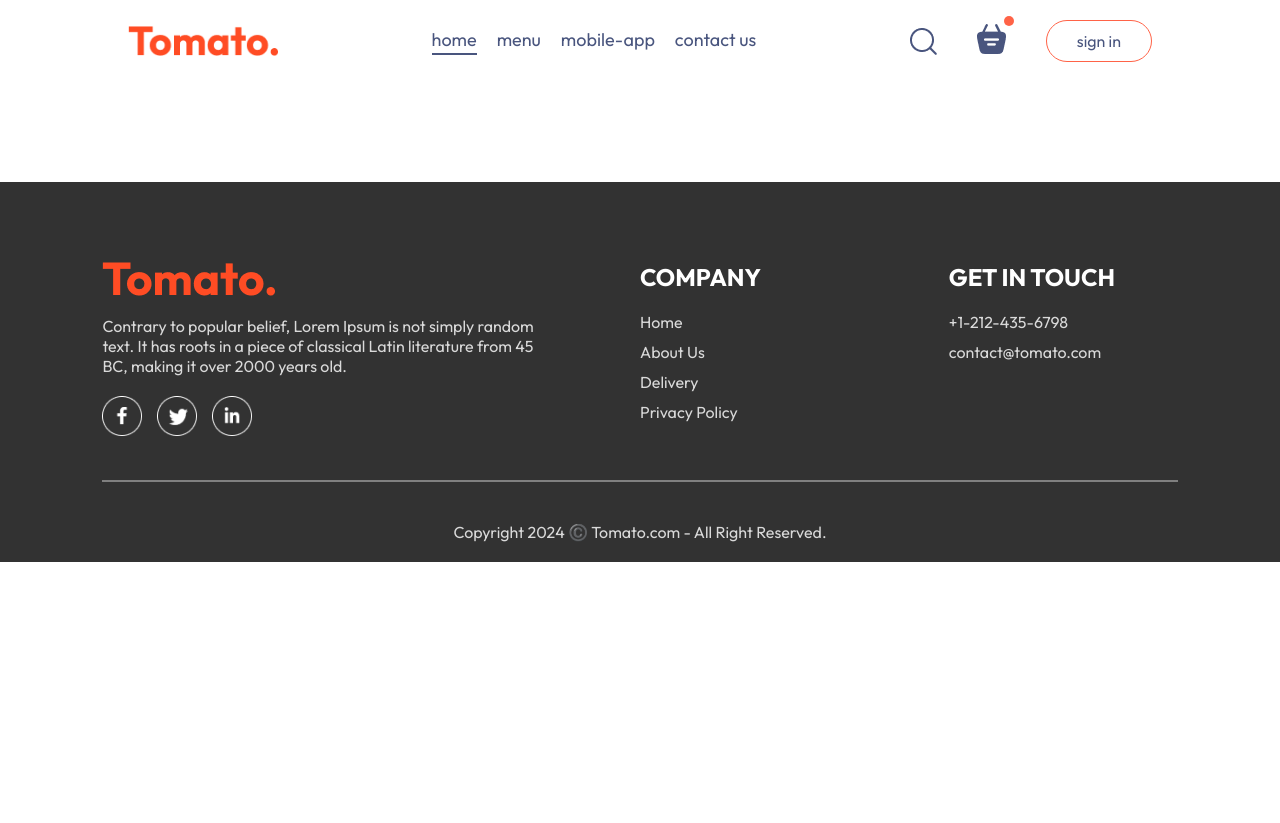
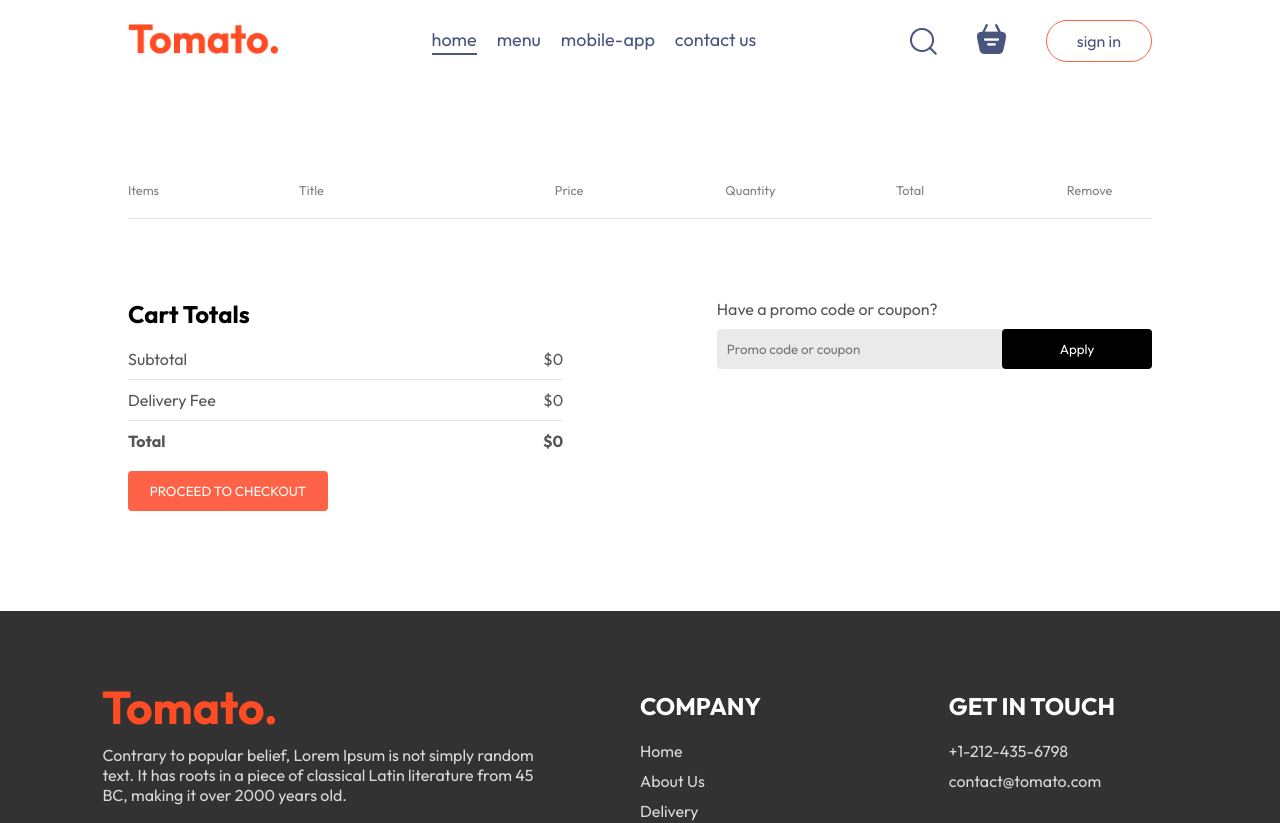
Before and after one commit to graceCanCod3/food-deli, a React (Vite) app in the folder frontend/: page /cart in a window 1280 px wide. Shown: the top 823 px of the page. Before the commit the page ends 800 px from the top, so only its background shows below. Built offline with nearby package versions, Linux system fonts and the light colour scheme.

Commit message:
frontend completed

```diff
--- a/frontend/src/components/Navbar/Navbar.jsx
+++ b/frontend/src/components/Navbar/Navbar.jsx
@@ -1,16 +1,18 @@
-import React, { useState } from 'react'
+import React, { useContext, useState } from 'react'
 import './Navbar.css'
 import { assets } from '../../assets/assets'
 import { Link } from 'react-router-dom'
+import { StoreContext } from '../../context/StoreContext'
 
 const Navbar = ({setShowLogin}) => {
 
     const[menu, setMenu] = useState("home")
 
+    const {getTotalCartAmount} =useContext(StoreContext)
 
   return (
     <div className='navbar'>
-       <img src={assets.logo} alt="" className="logo" />
+       <Link to='/'><img src={assets.logo} alt="" className="logo" /></Link>
        <ul className="navbar-menu">
          <Link to='/' onClick={()=>setMenu("home")} className={menu==="home"?"active":""}>home</Link>
          <a href='#explore-menu' onClick={()=>setMenu("menu")} className={menu==="menu"?"active":""}>menu</a>
@@ -20,8 +22,8 @@
        <div className="navbar-right">
         <img src={assets.search_icon} alt="" />
         <div className="navbar-search-icon">
-            <img src={assets.basket_icon} alt="" />
-            <div className="dot"></div>
+            <Link to='/cart'><img src={assets.basket_icon} alt="" /></Link>
+            <div className={getTotalCartAmount()===0?"":"dot"}></div>
         </div>
         <button onClick={()=>setShowLogin(true)}>sign in</button>
        </div>
--- a/frontend/src/context/StoreContext.jsx
+++ b/frontend/src/context/StoreContext.jsx
@@ -1,42 +1,47 @@
-import { createContext, useEffect, useState } from 'react'
-import { food_list } from '../assets/assets'
+import { createContext, useEffect, useState } from "react";
+import { food_list } from "../assets/assets";
 
-export const StoreContext = createContext(null)
+export const StoreContext = createContext(null);
 
 const StoreContextProvider = (props) => {
-
-    const [cartItems,setCartItems] = useState({});
+  const [cartItems, setCartItems] = useState({});
 
   const addToCart = (itemId) => {
     if (!cartItems[itemId]) {
-            setCartItems((prev)=>({...prev,[itemId]:1}))
+      setCartItems((prev) => ({ ...prev, [itemId]: 1 }));
+    } else {
+      setCartItems((prev) => ({ ...prev, [itemId]: prev[itemId] + 1 }));
     }
-        else {
-            setCartItems((prev)=>({...prev,[itemId]:prev[itemId]+1}))
+  };
+
+  const removeFromCart = (itemId) => {
+    setCartItems((prev) => ({ ...prev, [itemId]: prev[itemId] - 1 }));
+  };
+
+  const getTotalCartAmount = () => {
+    let totalAmount = 0;
+    for (const item in cartItems) {
+      if (cartItems[item] > 0) {
+        let itemInfo = food_list.find((product) => product._id === item);
+        totalAmount += itemInfo.price * cartItems[item];
       }
     }
-
-    const removeFromCart = (itemId) => {
-        setCartItems((prev)=>({...prev,[itemId]:prev[itemId]-1}))
-    }
-
-    useEffect(()=>{
-        console.log(cartItems);
-    },[cartItems])
+    return totalAmount;
+  };
 
   const contextValue = {
     food_list,
     cartItems,
     setCartItems,
     addToCart,
-        removeFromCart
-    }
+    removeFromCart,
+    getTotalCartAmount,
+  };
   return (
     <StoreContext.Provider value={contextValue}>
       {props.children}
-
     </StoreContext.Provider>
-    )
-}
+  );
+};
 
 export default StoreContextProvider;
--- a/frontend/src/pages/Cart/Cart.css
+++ b/frontend/src/pages/Cart/Cart.css
@@ -0,0 +1,90 @@
+.cart{
+     margin-top: 100px;
+}
+.cart-items-title{
+    display: grid;
+    grid-template-columns: 1fr 1.5fr 1fr 1fr 1fr 0.5fr;
+    align-items: center;
+    color: grey;
+    font-size: max(1vw,12px);
+}
+.cart-items-item{
+    margin: 10px 0px;
+    color: black;
+}
+.cart-items-item img{
+    width: 50px;
+}
+.cart hr{
+    height: 1px;
+    background-color: #e2e2e2;
+    border: none;
+}
+.cart-items-item .cross{
+    cursor: pointer;
+}
+.cart-bottom{
+    margin-top: 80px;
+    display: flex;
+    justify-content: space-between;
+    gap: max(12vw,20px);
+}
+.cart-total{
+    flex: 1;
+    display: flex;
+    flex-direction: column;
+    gap: 20px;
+}
+.cart-total-details{
+    display: flex;
+    justify-content: space-between;
+    color: #555;
+}
+.cart-total hr{
+    margin: 10px 0px;
+}
+.cart-total button{
+    border: none;
+    color: white;
+    background-color: tomato;
+    width: max(15vw,200px);
+    padding: 12px 0px;
+    border-radius: 4px;
+    cursor: pointer;
+}
+.cart-promocode{
+    flex: 1;
+}
+.cart-promocode p{
+    color: #555;
+}
+.cart-promocode-input{
+    margin-top: 10px;
+    display: flex;
+    justify-content: space-between;
+    align-items: center;
+    background-color: #eaeaea;
+    border-radius: 4px;
+}
+.cart-promocode-input input{
+    background: transparent;
+    border: none;
+    outline: none;
+    padding-left: 10px;
+}
+.cart-promocode-input button{
+    width: max(10vw,150px);
+    padding: 12px 5px;
+    background-color: black;
+    border: none;
+    color: white;
+    border-radius: 4px;
+}
+@media (max-width:750px) {
+    .cart-bottom{
+        flex-direction: column-reverse;
+    }
+    .cart-promocode{
+        justify-content: start;
+    }
+}
--- a/frontend/src/pages/Cart/Cart.jsx
+++ b/frontend/src/pages/Cart/Cart.jsx
@@ -1,12 +1,78 @@
-import React from 'react'
-import './Cart.css'
+import React, { useContext } from "react";
+import "./Cart.css";
+import { StoreContext } from "../../context/StoreContext";
+import { useNavigate } from "react-router-dom";
 
 const Cart = () => {
+
+  const { cartItems, food_list, removeFromCart, getTotalCartAmount } = useContext(StoreContext);
+
+  const navigate = useNavigate();
+
   return (
-    <div>
+    <div className="cart">
+      <div className="cart-items">
+        <div className="cart-items-title">
+          <p>Items</p>
+          <p>Title</p>
+          <p>Price</p>
+          <p>Quantity</p>
+          <p>Total</p>
+          <p>Remove</p>
+        </div>
+        <br />
+        <hr />
+        {food_list.map((item, index) => {
+          if (cartItems[item._id] > 0) {
+            return (
+              <div>
+                <div className="cart-items-title cart-items-item">
+                  <img src={item.image} alt="" />
+                  <p>{item.name}</p>
+                  <p>${item.price}</p>
+                  <p>{cartItems[item._id]}</p>
+                  <p>${item.price * cartItems[item._id]}</p>
+                  <p onClick={()=>removeFromCart(item._id)} className="cross">x</p>
+                </div>
+                <hr />
+              </div>
+            );
+          }
+        })}
+      </div>
+      <div className="cart-bottom">
+          <div className="cart-total">
+            <h2>Cart Totals</h2>
+            <div>
+              <div className="cart-total-details">
+                <p>Subtotal</p>
+                <p>${getTotalCartAmount()}</p>
+              </div>
+              <hr />
+              <div className="cart-total-details">
+                <p>Delivery Fee</p>
+                <p>${getTotalCartAmount()===0?0:2}</p>
+              </div>
+              <hr />
+              <div className="cart-total-details">
+                <b>Total</b>
+                <b>${getTotalCartAmount()===0?0:getTotalCartAmount()+2}</b>
+              </div>
+            </div>
+            <button onClick={()=>navigate('/order')}>PROCEED TO CHECKOUT</button>
+          </div>
+          <div className="cart-promocode">
+            <div>
+              <p>Have a promo code or coupon?</p>
+              <div className='cart-promocode-input'>
+                <input type="text" placeholder="Promo code or coupon" />
+                <button>Apply</button>
+              </div>
+            </div>
+          </div>
+      </div>
+    </div>
+  );
+};
 
-    </div>
-  )
-}
-
-export default Cart
+export default Cart;
--- a/frontend/src/pages/PlaceOrder/PlaceOrder.css
+++ b/frontend/src/pages/PlaceOrder/PlaceOrder.css
@@ -0,0 +1,35 @@
+.place-order{
+    display: flex;
+    align-items: start;
+    justify-content: space-between;
+    gap: 50px;
+    margin-top: 100px;
+}
+.place-order-left{
+    width: 100%;
+    max-width: max(30%,500px);
+}
+.place-order-left .title{
+    font-size: 30px;
+    font-weight: 600;
+    margin-bottom: 50px;
+}
+.place-order-left input{
+    margin-bottom: 15px;
+    width: 100%;
+    padding: 10px;
+    border: 1px solid #c5c5c5;
+    border-radius: 4px;
+    outline-color: tomato;
+}
+.place-order-left .multi-fields{
+    display: flex;
+    gap: 10px;
+}
+.place-order-right{
+    width: 100%;
+    max-width: max(40%,500px);
+}
+.place-order .cart-total button{
+    margin-top: 30px;
+}
--- a/frontend/src/pages/PlaceOrder/PlaceOrder.jsx
+++ b/frontend/src/pages/PlaceOrder/PlaceOrder.jsx
@@ -1,12 +1,55 @@
-import React from 'react'
-import './PlaceOrder.css'
+import React, { useContext } from "react";
+import "./PlaceOrder.css";
+import { StoreContext } from "../../context/StoreContext";
 
 const PlaceOrder = () => {
+
+    const {getTotalCartAmount} = useContext(StoreContext)
+
   return (
-    <div>
+    <form className="place-order">
+      <div className="place-order-left">
+        <p className="title">Delivery Information</p>
+        <div className="multi-fields">
+          <input type="text" placeholder="First Name" />
+          <input type="text" placeholder="Last Name" />
+        </div>
+        <input type="email" placeholder="Email address" />
+        <input type="text" placeholder="Street" />
+        <div className="multi-fields">
+          <input type="text" placeholder="City" />
+          <input type="text" placeholder="State" />
+        </div>
+        <div className="multi-fields">
+          <input type="text" placeholder="Zip code" />
+          <input type="text" placeholder="Country" />
+        </div>
+        <input type="text" placeholder="Phone" />
+      </div>
+      <div className="place-order-right">
+        <div className="cart-total">
+          <h2>Cart Totals</h2>
+          <div>
+            <div className="cart-total-details">
+              <p>Subtotal</p>
+              <p>${getTotalCartAmount()}</p>
+            </div>
+            <hr />
+            <div className="cart-total-details">
+              <p>Delivery Fee</p>
+              <p>${getTotalCartAmount()===0?0:2}</p>
+            </div>
+            <hr />
+            <div className="cart-total-details">
+              <b>Total</b>
+              <b>${getTotalCartAmount()===0?0:getTotalCartAmount() + 2}</b>
+            </div>
+          </div>
+          <button>PROCEED TO PAYMENT</button>
+        </div>
+      </div>
+    </form>
+  );
+};
 
-    </div>
-  )
-}
-
-export default PlaceOrder
+export default PlaceOrder;
```
Lines whose indentation alone changed are shown as unchanged.
